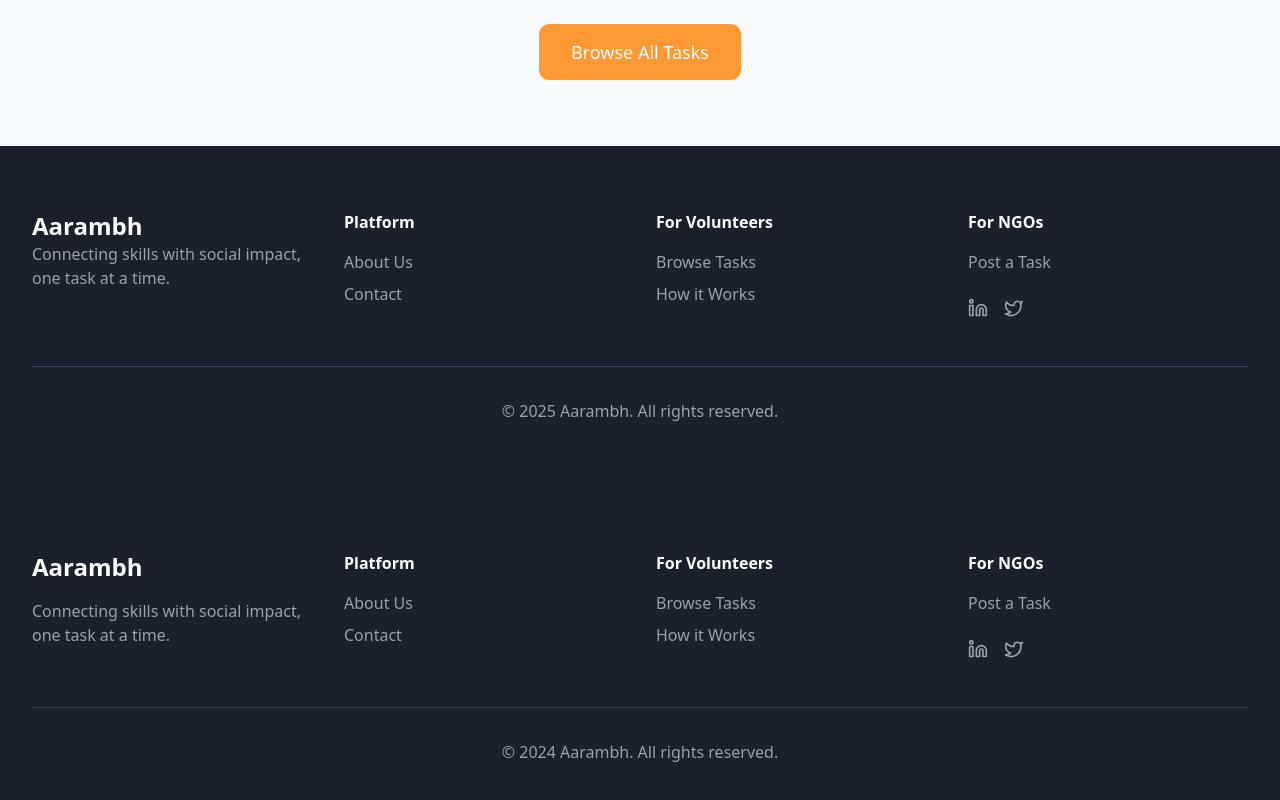
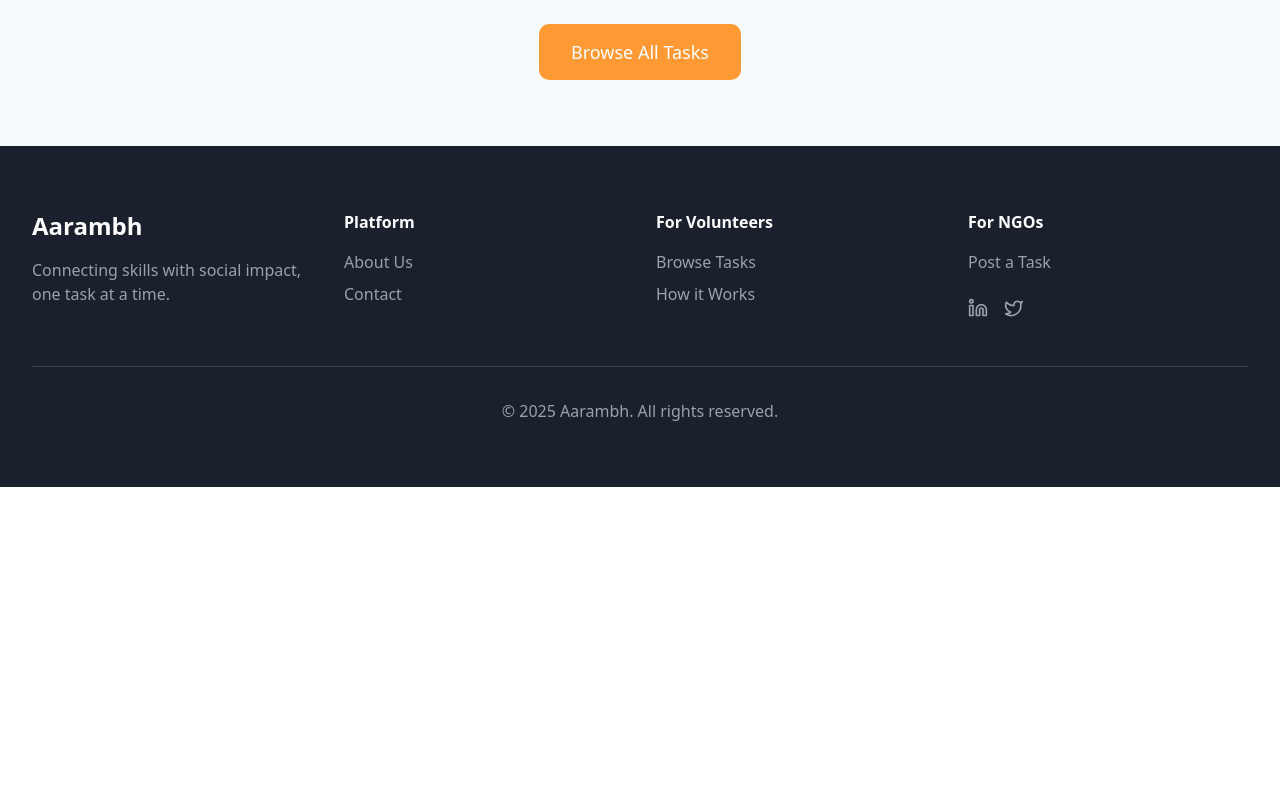
Before and after one commit to tushargr0ver/aarambh, a Next.js app: page / in a window 1280 px wide. Shown: the part 1637-2437 px from the top of the page. After the commit the page ends 2124 px from the top, so only its background shows below. Built offline with nearby package versions, Linux system fonts and the light colour scheme.

Commit message:
fix: remove duplicate footer and update copyright year to 2025

```diff
--- a/app/page.tsx
+++ b/app/page.tsx
@@ -223,49 +223,6 @@ export default function LandingPage() {
         </div>
       </section>
 
-      {/* Footer */}
-      <footer className="bg-[#1A202C] text-white py-16 px-4 sm:px-6 lg:px-8">
-        <div className="max-w-7xl mx-auto">
-          <div className="grid md:grid-cols-4 gap-8">
-            <div>
-              <Link href="/" className="text-2xl font-bold mb-4 hover:text-[#FF9933] transition-colors duration-200">Aarambh</Link>
-              <p className="text-gray-400">Connecting skills with social impact, one task at a time.</p>
-            </div>
-            <div>
-              <h4 className="font-semibold mb-4">Platform</h4>
-              <ul className="space-y-2 text-gray-400">
-                <li><a href="#" className="hover:text-white transition-colors duration-200">About Us</a></li>
-                <li><a href="#" className="hover:text-white transition-colors duration-200">Contact</a></li>
-              </ul>
-            </div>
-            <div>
-              <h4 className="font-semibold mb-4">For Volunteers</h4>
-              <ul className="space-y-2 text-gray-400">
-                <li><Link href="/browse-tasks" className="hover:text-white transition-colors duration-200">Browse Tasks</Link></li>
-                <li><a href="#how-it-works" className="hover:text-white transition-colors duration-200">How it Works</a></li>
-              </ul>
-            </div>
-            <div>
-              <h4 className="font-semibold mb-4">For NGOs</h4>
-              <ul className="space-y-2 text-gray-400">
-                <li><Link href="/ngo/post-task" className="hover:text-white transition-colors duration-200">Post a Task</Link></li>
-              </ul>
-              <div className="flex space-x-4 mt-6">
-                <a href="#" className="text-gray-400 hover:text-white transition-colors duration-200">
-                  <Linkedin size={20} />
-                </a>
-                <a href="#" className="text-gray-400 hover:text-white transition-colors duration-200">
-                  <Twitter size={20} />
-                </a>
-              </div>
-            </div>
-          </div>
-          <div className="border-t border-gray-700 mt-12 pt-8 text-center text-gray-400">
-            <p>&copy; 2025 Aarambh. All rights reserved.</p>
-          </div>
-        </div>
-      </footer>
-
       <style jsx>{`
         .animate-fade-in {
           animation: fadeIn 0.8s ease-out forwards;
--- a/components/Footer.tsx
+++ b/components/Footer.tsx
@@ -40,7 +40,7 @@ export default function Footer() {
           </div>
         </div>
         <div className="border-t border-gray-700 mt-12 pt-8 text-center text-gray-400">
-          <p>&copy; 2024 Aarambh. All rights reserved.</p>
+          <p>&copy; 2025 Aarambh. All rights reserved.</p>
         </div>
       </div>
     </footer>
```
